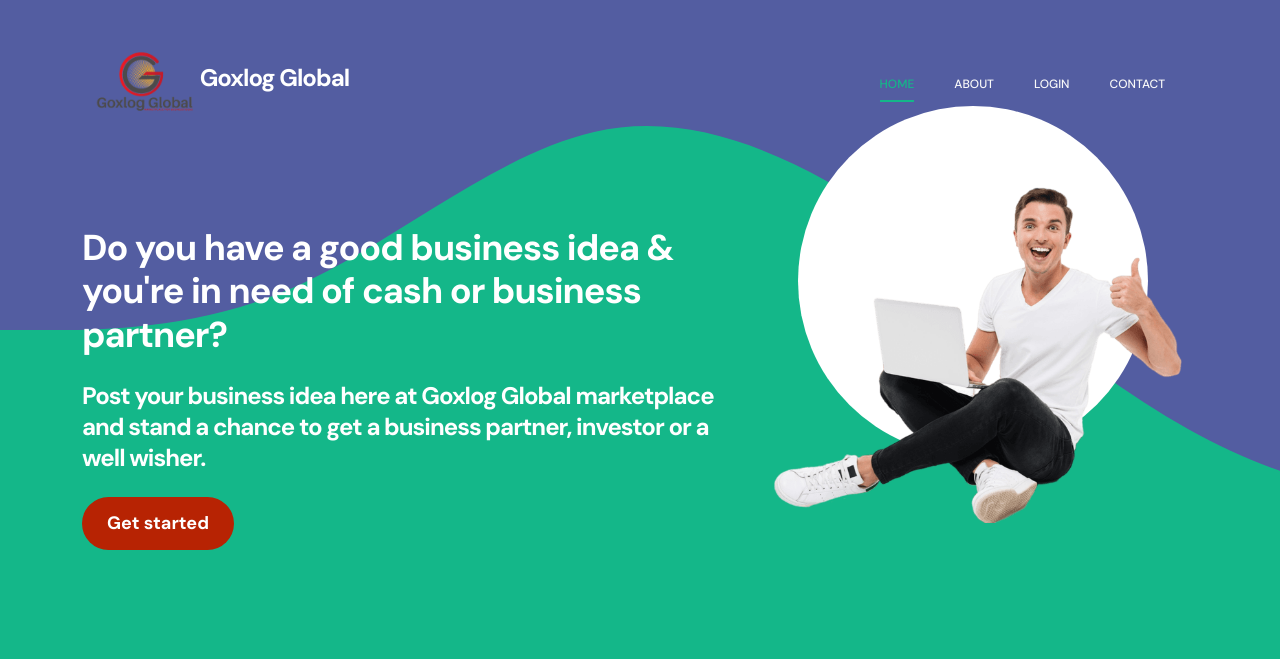
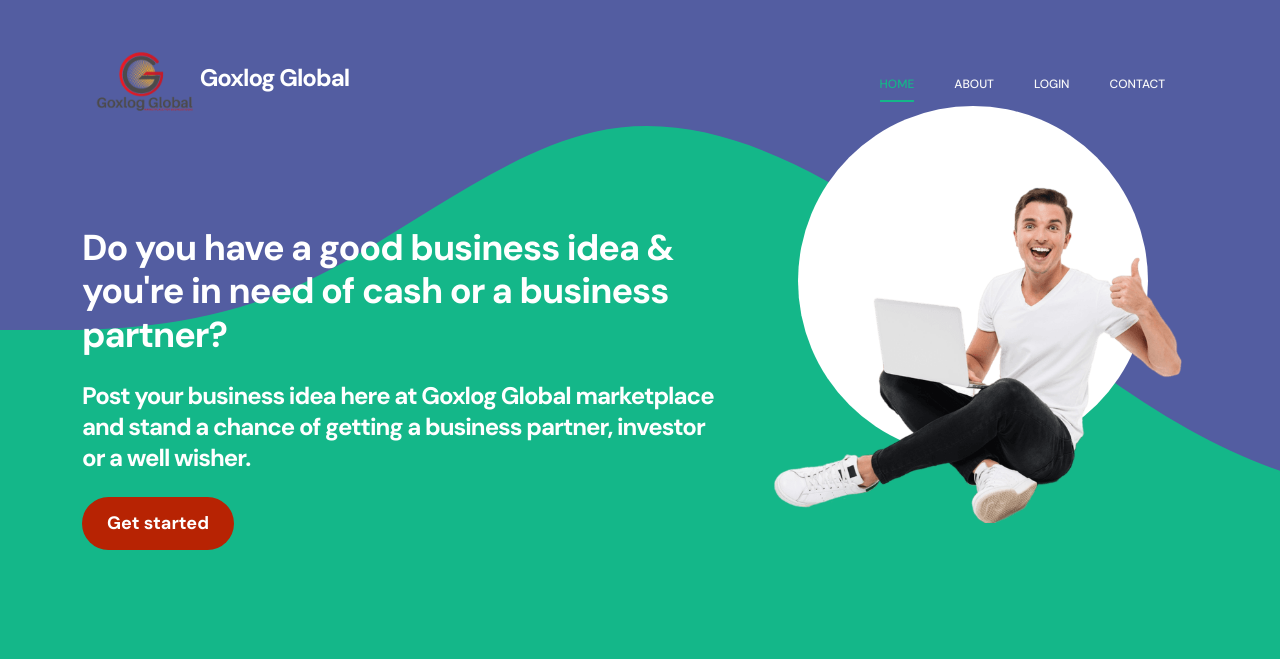
Before and after one commit to SimonAwiti/smartideas.io, a PHP site: page /cms/ in a window 1280 px wide. Shown: the top 659 px of the page. Run offline with PHP 8.4, Linux system fonts and the light colour scheme.

Commit message:
correcting typos

```diff
--- a/index.php
+++ b/index.php
@@ -71,8 +71,8 @@
 
                         <div class="col-lg-7 col-12">
                             <div class="hero-text">
-                                <h3 class="mb-4" style="color:white;">Do you have a good business idea & you're in need of cash or business partner?</h3>
-                                <h5 class="mb-4"style="color:white;">Post your business idea here at Goxlog Global marketplace and stand a chance to get a business partner, investor or a well wisher.</h5>
+                                <h3 class="mb-4" style="color:white;">Do you have a good business idea & you're in need of cash or a business partner?</h3>
+                                <h5 class="mb-4"style="color:white;">Post your business idea here at Goxlog Global marketplace and stand a chance of getting a business partner, investor or a well wisher.</h5>
                                 <p class="mb-4" ><a class="custom-btn btn custom-link" href="#section_2">Get started</a></p>
                             </div>
                         </div>
```
